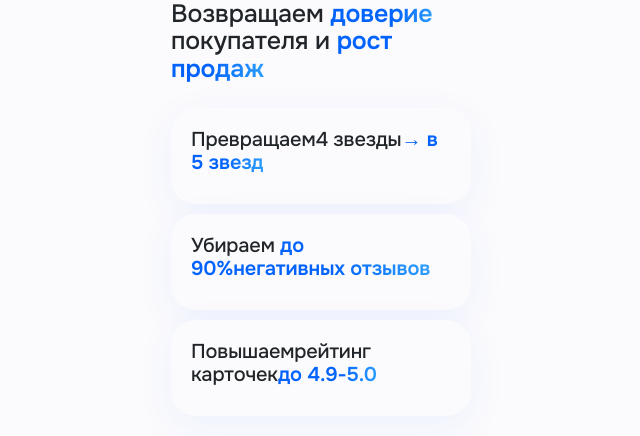
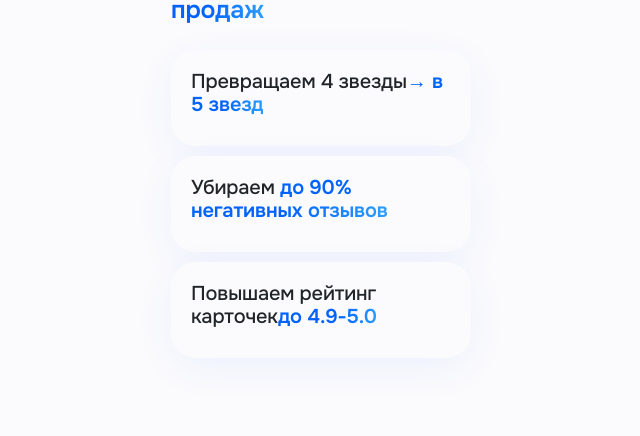
Before and after one commit to StarveRoK/ReputaSite, a Next.js app: page /negative-reviews in a window 1280 px wide. Shown: the part 815-1251 px from the top of the page, without its empty margins (319-959 px from the left). Built offline with nearby package versions, Linux system fonts and the light colour scheme.

Commit message:
Фиксы 2

```diff
--- a/src/components/sections/Block14.tsx
+++ b/src/components/sections/Block14.tsx
@@ -4,9 +4,9 @@ import { rich } from '@/lib/richText'
 const TITLE = 'Возвращаем <blue> доверие</blue> покупателя и <blue> рост продаж</blue>'
 
 const CARDS = [
-    { text: 'Превращаем4 звезды<blue>→ в 5 звезд</blue>' },
-    { text: 'Убираем <blue> до 90%негативных отзывов</blue>' },
-    { text: 'Повышаемрейтинг карточек<blue>до 4.9-5.0</blue>' },
+    { text: 'Превращаем 4 звезды<blue>→ в 5 звезд</blue>' },
+    { text: 'Убираем <blue> до 90% негативных отзывов</blue>' },
+    { text: 'Повышаем рейтинг карточек<blue>до 4.9-5.0</blue>' },
 ]
 
 const titleTags = {
--- a/src/components/sections/Block25.tsx
+++ b/src/components/sections/Block25.tsx
@@ -4,11 +4,11 @@ import Block25svg1 from "@/components/ui/Block25svg1"
 import { rich } from '@/lib/richText'
 
 const PRE_TITLE = 'Полная автоматизация рассылок <b>в один клик</b>'
-const TITLE = 'Запускайте рассылки по базе покупателейс оценкой 5★, просто нажав кнопку «Отправить»'
-const DESCRIPTION = 'От вас нужен только текст сообщения <b>— напишите свой,или адаптируйте готовые шаблоны Reputa</b> под вашу акцию, новинку или повторную продажу'
+const TITLE = 'Запускайте рассылки по базе покупателей с оценкой 5★, просто нажав кнопку «Отправить»'
+const DESCRIPTION = 'От вас нужен только текст сообщения <b>— напишите свой, или адаптируйте готовые шаблоны Reputa</b> под вашу акцию, новинку или повторную продажу'
 const IMAGE = { src: '/images/Block25.png', alt: 'Block25' }
 const FLOAT_TITLE = 'Ваша рассылка:'
-const FLOAT_DESCRIPTION = 'Как насчет зaказатьновый набор?'
+const FLOAT_DESCRIPTION = 'Как насчет зaказать новый набор?'
 const CTA_HREF = 'https://app.reputa.ru'
 const CTA_LABEL = 'Отправить'
 
--- a/src/styles/block_12.module.css
+++ b/src/styles/block_12.module.css
@@ -27,7 +27,7 @@
 }
 
 .cstBlock12productIcon {
-    width: 110px;
+    min-width: 110px;
     height: 110px;
     border-radius: 15px;
     background: var(--color-blue-light);
--- a/src/styles/block_13.module.css
+++ b/src/styles/block_13.module.css
@@ -4,6 +4,8 @@
     display: flex;
     flex-direction: column;
     margin-top: 95px;
+    height: 537px;
+
 }
 
 .cstBlock13features {
@@ -13,7 +15,6 @@
     line-height: 110%;
     margin-top: 20px;
     max-width: 490px;
-    height: 537px;
 }
 
 .cstBlock13featuresBlue {
--- a/src/styles/block_39.module.css
+++ b/src/styles/block_39.module.css
@@ -26,6 +26,7 @@
     font-size: var(--font-size-2xl);
     font-weight: 500;
     line-height: 110%;
+    max-width: 626px;
 }
 
 .cstBlock39titleBlue {
@@ -46,6 +47,8 @@
     font-size: var(--font-size-md);
     font-weight: 500;
     line-height: 22px;
+        max-width: 720px;
+
     margin-top: 45px;
 }
 
```
